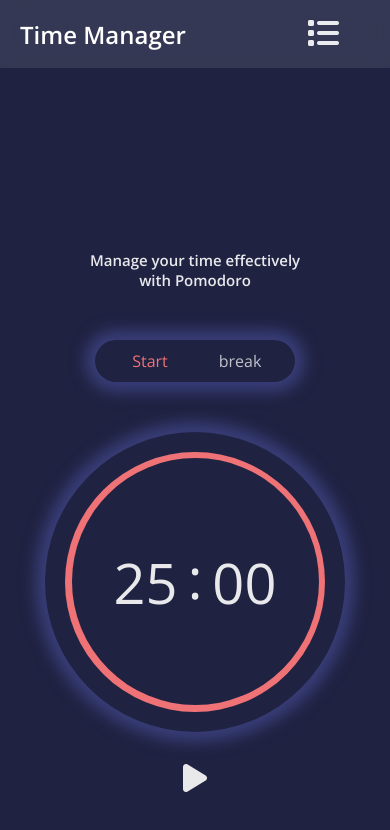
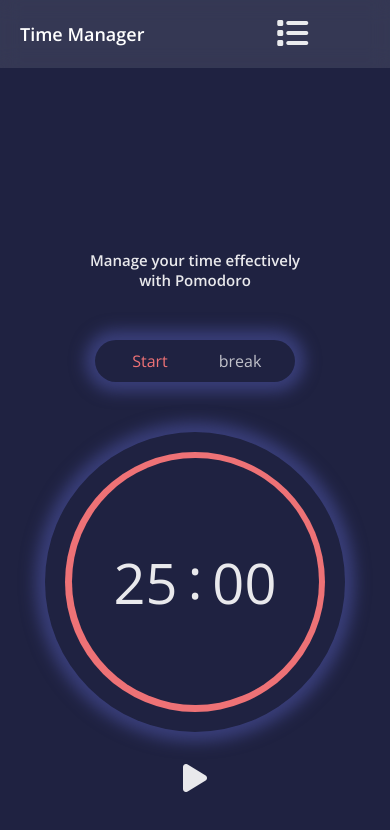
Before and after one commit to SouhaiBusiness/Management-Tools, a plain HTML site: page index.html in a window 390 px wide. Shown: the top 830 px of the page. Drawn offline with nearby package versions, Linux system fonts and the light colour scheme.

Commit message:
Update index.html

```diff
--- a/index.html
+++ b/index.html
@@ -115,7 +115,7 @@
             font-size: 28px;
             color: #fff;
             cursor: pointer;
-            margin-left: 11rem;
+            margin-left: 15rem;
 
           }
 
@@ -246,9 +246,12 @@
   h1{
    font-size: 1.5rem;
  }
-  .menu-icon {
-              margin-left: 9rem;
-            }
+  .menu-icon{
+    margin-left: 7rem;
+   }
+  header .logo {
+   font-size: 18px;
+ }
 
 </style>
 
```
